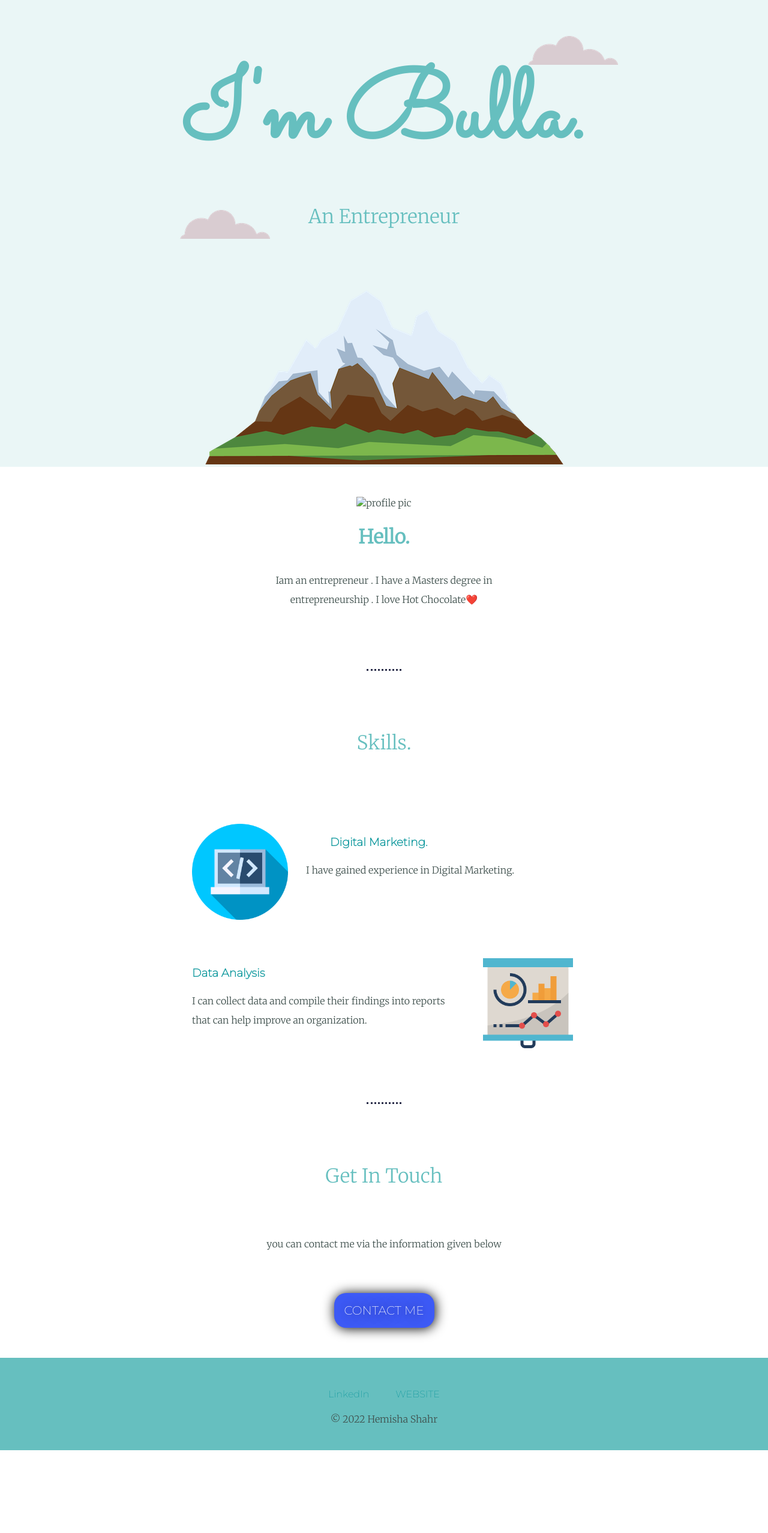
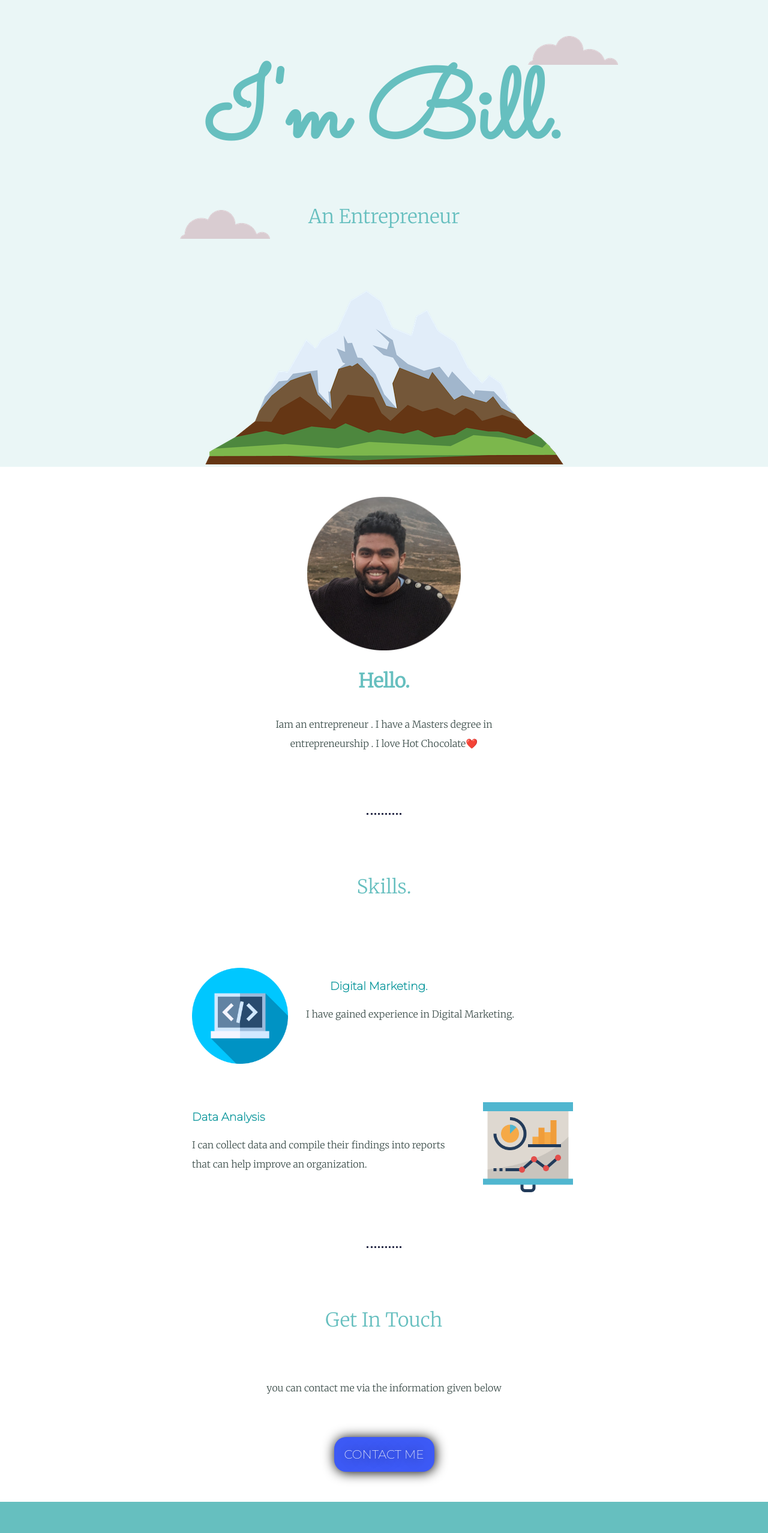
Before and after one commit to billjohnc/Mysite, a plain HTML site: page index.html in a window 1280 px wide. Shown: the top 2555 px of the page at 60% size. Before the commit the page ends 2417 px from the top, so only its background shows below. Drawn offline with Linux system fonts and the light colour scheme.

Commit message:
Update index.html

```diff
--- a/index.html
+++ b/index.html
@@ -15,7 +15,7 @@
   <body>
 <div class="top-container">
   <img class="top-cloud" src="cloud.png" alt="cloud">
-  <h1>I'm Bulla.</h1>
+  <h1>I'm Bill.</h1>
   <h2>An Entrepreneur </h2>
   <img class="bottom-cloud" src="cloud.png" alt="cloud-img">
   <img src="mountain.png" alt="mountain-img">
@@ -23,7 +23,7 @@
   <div class="middle-container">
 
     <div class="profile">
-      <img class="profile-pic" src="PXL_20220203_112126944-modified.png" alt="profile pic">
+      <img class="profile-pic" src="Bill_John.png" alt="profile pic">
       <h2><b>Hello.</b></h2>
       <p class="self-des"> Iam an entrepreneur . I have a Masters degree in entrepreneurship . I love Hot Chocolate❤️</p>
     </div>
@@ -53,9 +53,9 @@
 
 <br><br>
   <div class="bottom-container">
-    <a class="footer-link" href="https://www.linkedin.com/in/hemisha-p-shah/">LinkedIn</a>
+    <a class="footer-link" href="https://www.linkedin.com/in/bill-john-6690b61bb/">LinkedIn</a>
     <a href="index.html">WEBSITE</a>
-    <p> © 2022 Hemisha Shahr</p>
+    <p> © 2022 Bill John</p>
 
 
   </div>
```
